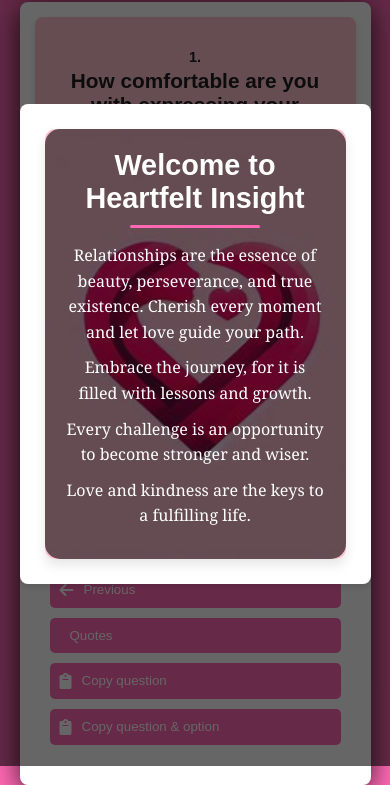
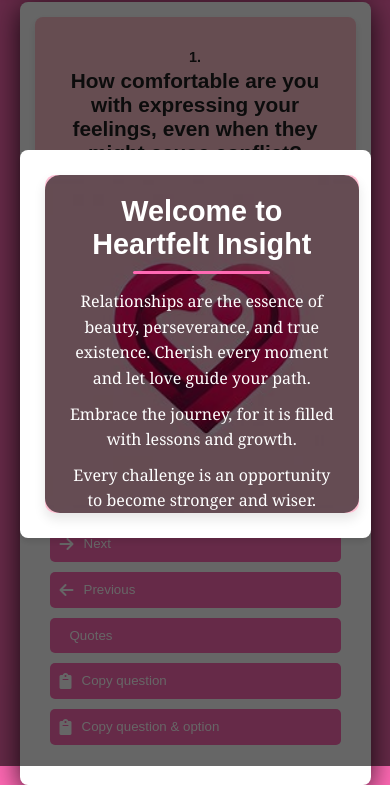
Before and after one commit to VladimirGagarin/Heartfelt-Insight, a plain HTML site: page index.html in a window 390 px wide. Shown: the part 78-863 px from the top of the page. Drawn offline with Linux system fonts and the light colour scheme.

Commit message:
Update styles.css

```diff
--- a/styles.css
+++ b/styles.css
@@ -947,6 +947,7 @@
     display: flex;
     justify-content: center;
     align-items: center;
+    z-index: 3;
 }
 
 
@@ -978,7 +979,7 @@
 }
 
 /* Responsive styles for small screens */
-@media (max-width: 768px) {
+@media (max-width: 800px) {
 
     /* Welcome overlay for small screens */
     .welcome-overlay {
@@ -1000,7 +1001,8 @@
         margin: 10px; /* Reduced margin */
         border-radius: 10px; /* Slightly smaller border radius */
         box-shadow: 0 6px 12px rgba(0, 0, 0, 0.1); /* Smaller shadow */
-        max-width: 100%; /* Full width on small screens */
+        width: 98%; /* Full width on small screens */
+        height: 40vh;
     }
 
     /* Darker overlay with pseudo-element */
```
